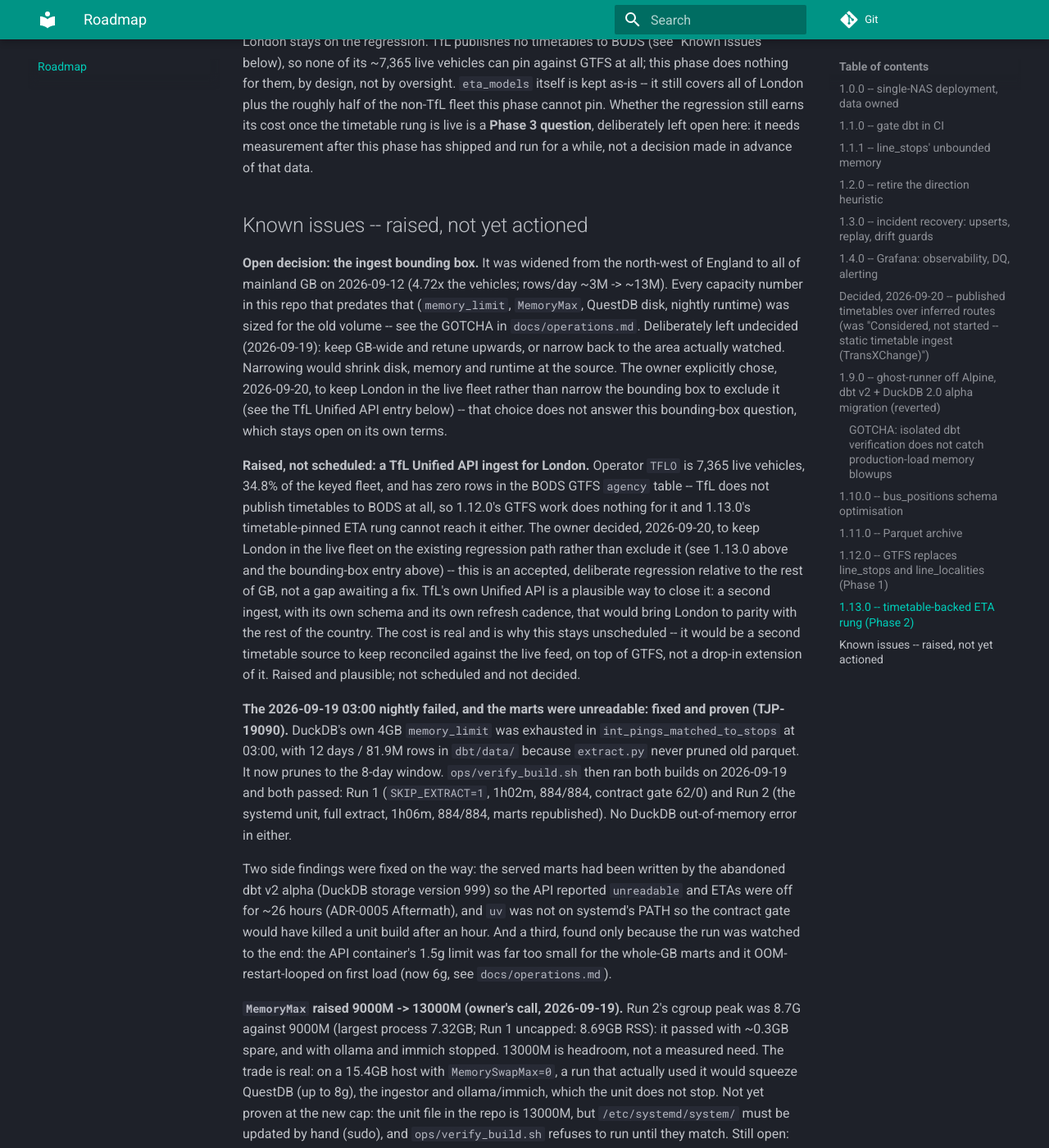
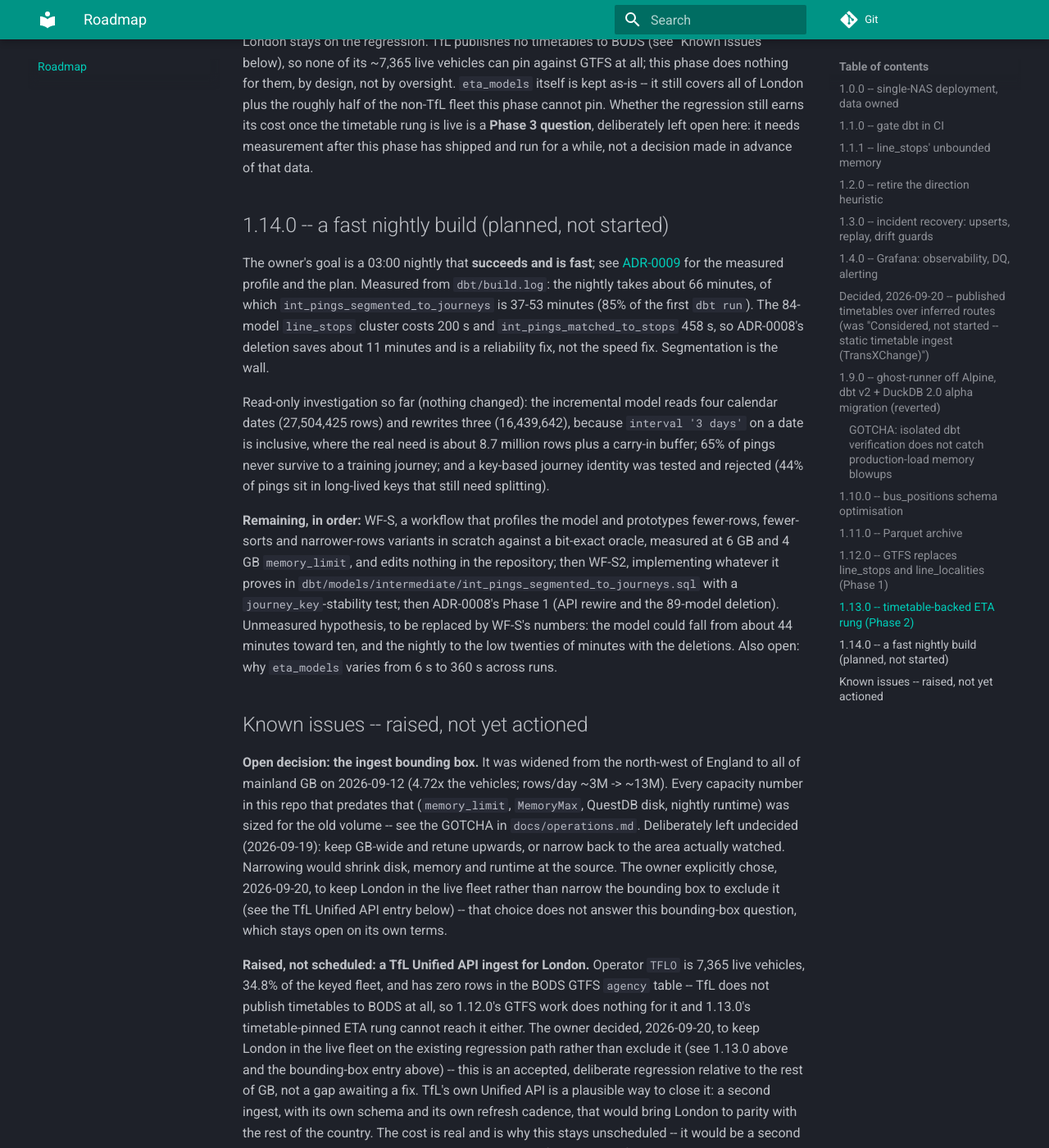
Before and after one commit to wraith-proxy/wraith-bus-ingestor, an MkDocs documentation site: the page built from docs/ROADMAP.md, in a window 1280 px wide and 1400 px high, scrolled down 10934 px. Shown: the whole window at 82% size. Built offline with MkDocs 1.6.1 and Material for MkDocs 9.7.7, drawn with Linux system fonts in a browser that asks for light colours.

Commit message:
:memo: feature/TJP-20090: ADR-0009 fast nightly build, measured profile and WF-S plan (nothing built)
Records that the nightly is ~66 min and ~85% of the dbt run is
int_pings_segmented_to_journeys, not the line_stops cluster (200 s). Read-only
findings: the incremental window reads 4 dates / 27.5M rows and rewrites 3 /
16.4M because interval '3 days' on a date is inclusive; 65% of pings never
survive to a training journey; key-based journey identity was tested and
rejected. Plans WF-S (profile + scratch prototypes against a bit-exact oracle,
measured at 6GB and 4GB memory_limit) then WF-S2 (implement), then ADR-0008
Phase 1. ROADMAP 1.14.0 added.

```diff
--- a/docs/ROADMAP.md
+++ b/docs/ROADMAP.md
@@ -537,6 +537,34 @@ regression still earns its cost once the timetable rung is live is a
 after this phase has shipped and run for a while, not a decision made in
 advance of that data.
 
+## 1.14.0 -- a fast nightly build (planned, not started)
+
+The owner's goal is a 03:00 nightly that **succeeds and is fast**; see
+[ADR-0009](adr/0009-fast-nightly-build.md) for the measured profile and the plan.
+Measured from `dbt/build.log`: the nightly takes about 66 minutes, of which
+`int_pings_segmented_to_journeys` is 37-53 minutes (85% of the first `dbt run`).
+The 84-model `line_stops` cluster costs 200 s and `int_pings_matched_to_stops`
+458 s, so ADR-0008's deletion saves about 11 minutes and is a reliability fix,
+not the speed fix. Segmentation is the wall.
+
+Read-only investigation so far (nothing changed): the incremental model reads
+four calendar dates (27,504,425 rows) and rewrites three (16,439,642), because
+`interval '3 days'` on a date is inclusive, where the real need is about
+8.7 million rows plus a carry-in buffer; 65% of pings never survive to a
+training journey; and a key-based journey identity was tested and rejected
+(44% of pings sit in long-lived keys that still need splitting).
+
+**Remaining, in order:** WF-S, a workflow that profiles the model and
+prototypes fewer-rows, fewer-sorts and narrower-rows variants in scratch against a
+bit-exact oracle, measured at 6 GB and 4 GB `memory_limit`, and edits nothing in
+the repository; then WF-S2, implementing whatever it proves in
+`dbt/models/intermediate/int_pings_segmented_to_journeys.sql` with a
+`journey_key`-stability test; then ADR-0008's Phase 1 (API rewire and the 89-model
+deletion). Unmeasured hypothesis, to be replaced by WF-S's numbers: the model
+could fall from about 44 minutes toward ten, and the nightly to the low twenties
+of minutes with the deletions. Also open: why `eta_models` varies from 6 s to
+360 s across runs.
+
 ## Known issues -- raised, not yet actioned
 
 **Open decision: the ingest bounding box.** It was widened from the
```
Also changed, not shown: docs/adr/0009-fast-nightly-build.md (added, +112 -0 lines).
